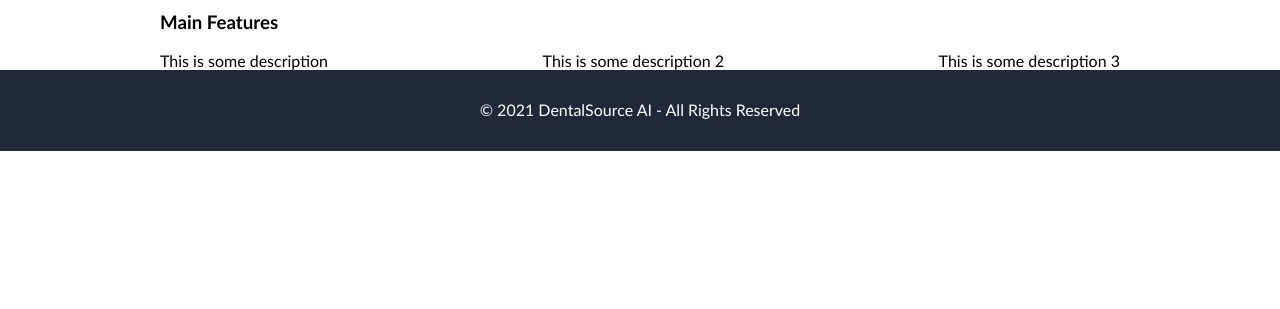
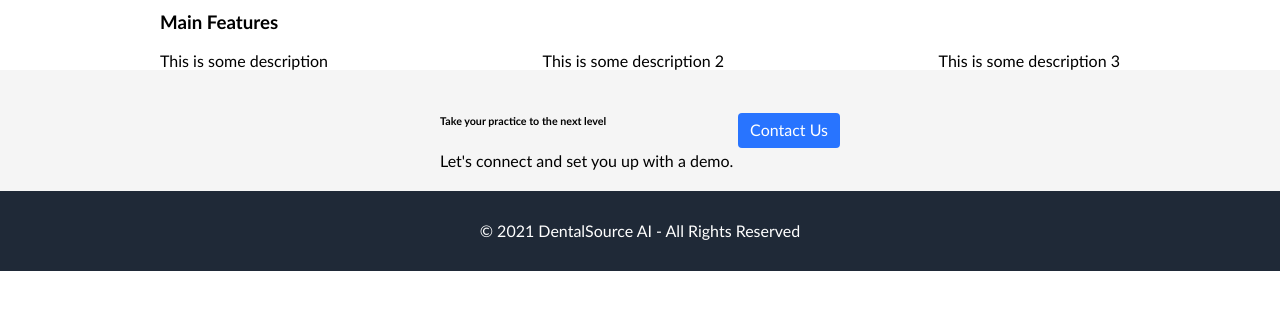
Before and after one commit to VinhSonNguyen/DentalSource_AI, a plain HTML site: page index.html in a window 1280 px wide. Shown: the part 369-678 px from the top of the page. Drawn offline with Linux system fonts and the light colour scheme.

Commit message:
Added call to action section and styling

```diff
--- a/css/main.css
+++ b/css/main.css
@@ -68,3 +68,24 @@ button {
     border: none;
     border-radius: 4px;
 }
+
+.action-section {
+    background-color: #f5f5f5;
+    padding: 20px 0;
+}
+
+.call-to-action {
+    width: 400px;
+    margin: 0 auto;
+    display: flex;
+}
+
+.action-text {
+    flex: 1 1 auto;
+}
+
+.action-button {
+    display: flex;
+    flex-direction: column;
+    justify-content: center;
+}
--- a/index.html
+++ b/index.html
@@ -44,6 +44,17 @@
             </div>
         </div>
     </div>
+    <div class="action-section">
+        <div class="call-to-action">
+            <div class="action-text">
+                <h6>Take your practice to the next level</h6>
+                Let's connect and set you up with a demo.
+            </div>
+            <div class="action-button">
+                <button class="button-call-action">Contact Us</button>
+            </div>
+        </div>
+    </div>
     <footer>
         <p>© 2021 DentalSource AI - All Rights Reserved</p>
     </footer>
```
